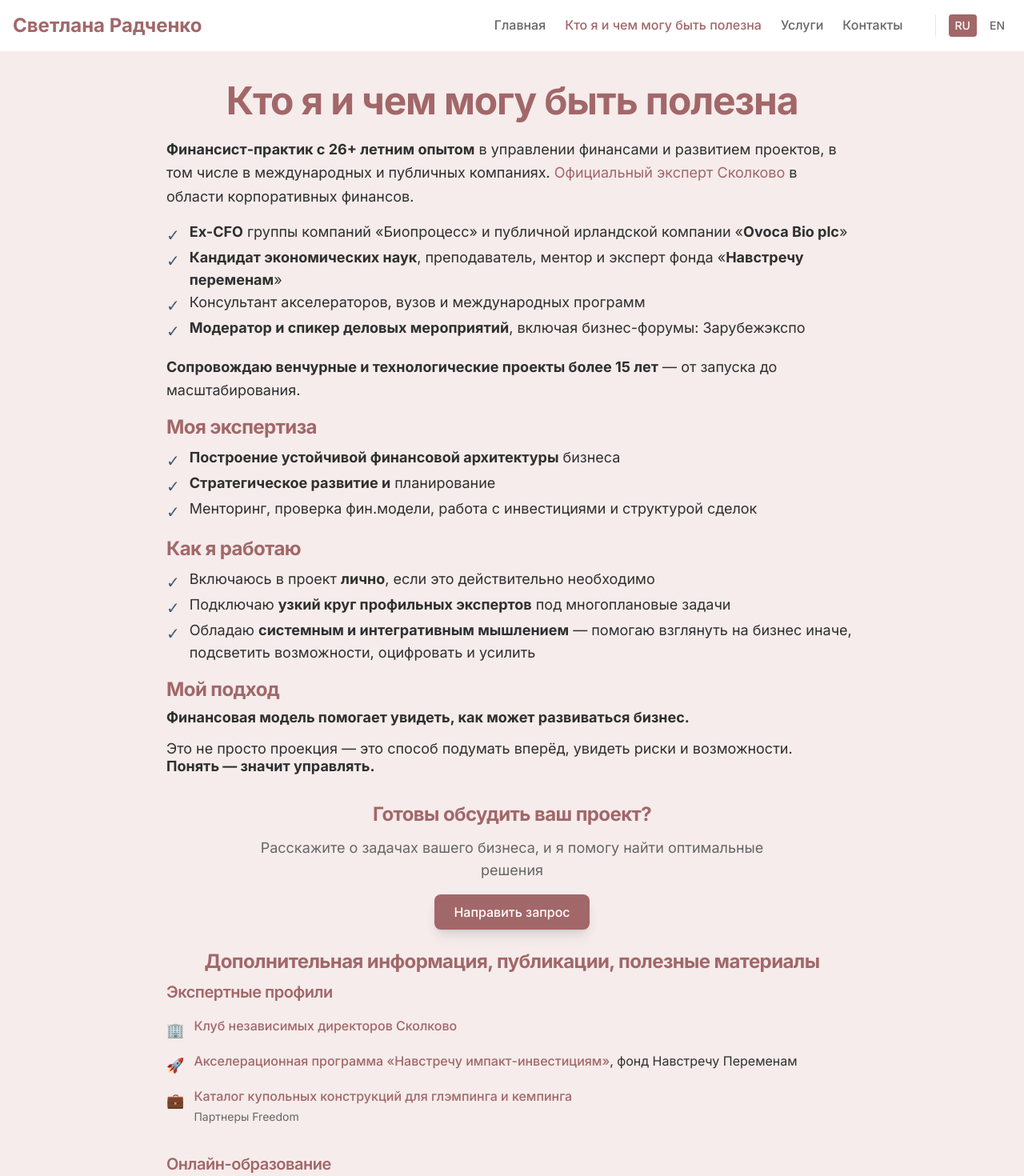
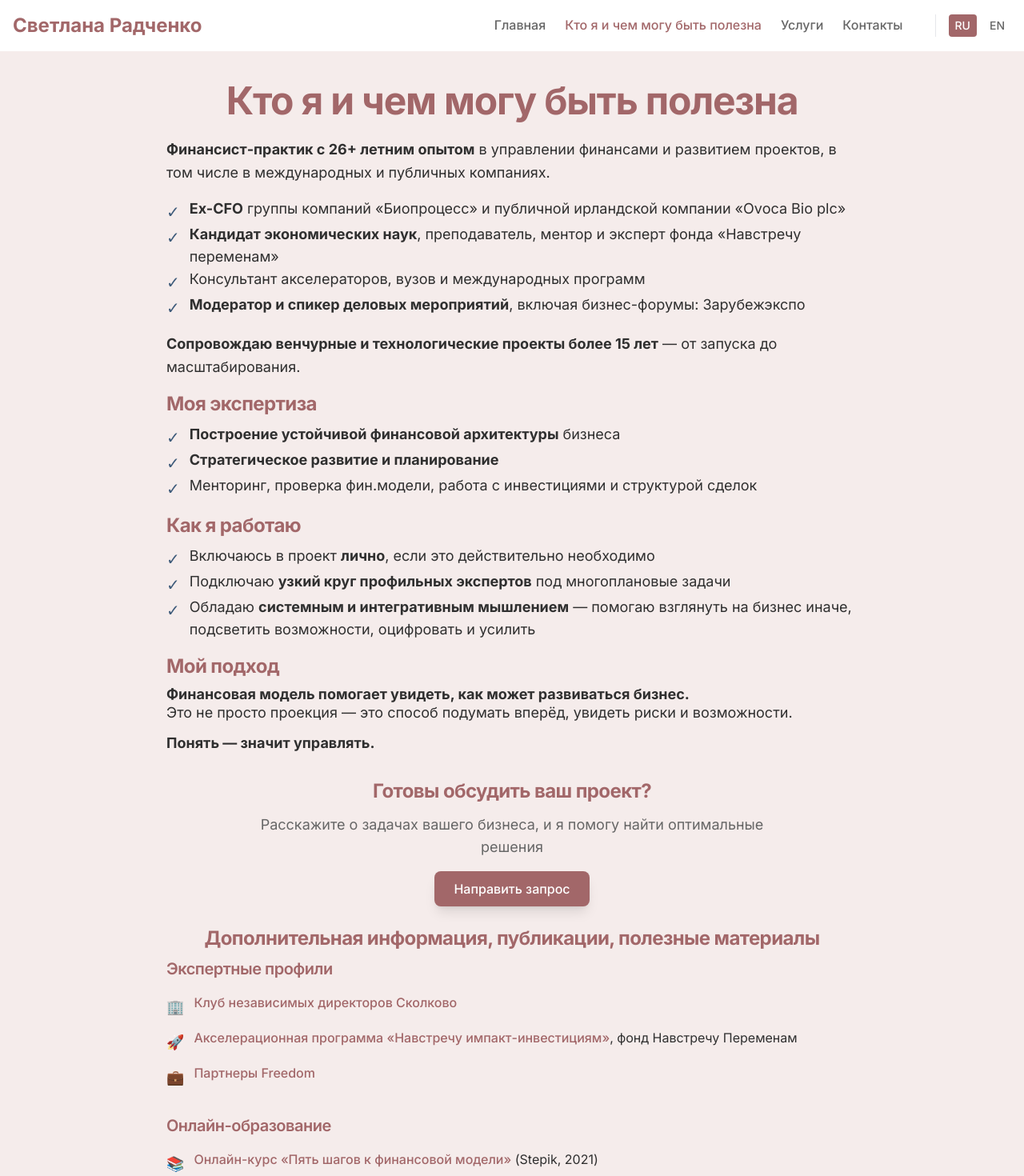
Before and after one commit to svetlanarad2030/svetlana-radchenko-landing, a Next.js app: page /about in a window 1280 px wide. Shown: the top 1470 px of the page at 80% size. Built offline with nearby package versions, Linux system fonts and the light colour scheme.

Commit message:
rollvack bold

```diff
--- a/src/app/about/page.tsx
+++ b/src/app/about/page.tsx
@@ -29,17 +29,17 @@ export default function AboutPage(): ReactElement {
             Кто я и чем могу быть полезна
           </h1>
           <p className="text-lg leading-relaxed text-text-primary mb-4">
-            <span className="font-bold">Финансист-практик с 26+ летним опытом</span> в управлении финансами и развитием проектов, в том числе в международных и публичных компаниях. <a href="https://skolkovocid.ru/experts/svetlana-radchenko/" target="_blank" rel="noopener noreferrer" className="text-brand-primary hover:underline">Официальный эксперт Сколково</a> в области корпоративных финансов.
+            <span className="font-bold">Финансист-практик с 26+ летним опытом</span> в управлении финансами и развитием проектов, в том числе в международных и публичных компаниях.
           </p>
 
           <ul className="space-y-0 text-lg text-text-primary">
             <li className="flex items-start gap-3">
               <span className="mt-1 text-xl" style={{color: '#3E5B7A'}}>✓</span>
-              <span><span className="font-bold">Ex-CFO</span> группы компаний «Биопроцесс» и публичной ирландской компании «<span className="font-bold">Ovoca Bio plc</span>»</span>
+              <span><span className="font-bold">Ex-CFO</span> группы компаний «Биопроцесс» и публичной ирландской компании «Ovoca Bio plc»</span>
             </li>
             <li className="flex items-start gap-3">
               <span className="mt-1 text-xl" style={{color: '#3E5B7A'}}>✓</span>
-              <span><span className="font-bold">Кандидат экономических наук</span>, преподаватель, ментор и эксперт фонда «<span className="font-bold">Навстречу переменам</span>»</span>
+              <span><span className="font-bold">Кандидат экономических наук</span>, преподаватель, ментор и эксперт фонда «Навстречу переменам»</span>
             </li>
             <li className="flex items-start gap-3">
               <span className="mt-1 text-xl" style={{color: '#3E5B7A'}}>✓</span>
@@ -66,7 +66,7 @@ export default function AboutPage(): ReactElement {
             </li>
             <li className="flex items-start gap-3">
               <span className="mt-1 text-xl" style={{color: '#3E5B7A'}}>✓</span>
-              <span><span className="font-bold">Стратегическое развитие и</span> планирование</span>
+              <span><span className="font-bold">Стратегическое развитие и планирование</span></span>
             </li>
             <li className="flex items-start gap-3">
               <span className="mt-1 text-xl" style={{color: '#3E5B7A'}}>✓</span>
@@ -99,9 +99,7 @@ export default function AboutPage(): ReactElement {
 
           <div className="space-y-0 text-text-primary">
             <p className="text-lg leading-tight">
-              <span className="font-bold">Финансовая модель помогает увидеть, как может развиваться бизнес.</span>
-            </p>
-            <p className="text-lg leading-tight -mt-6">
+              <span className="font-bold">Финансовая модель помогает увидеть, как может развиваться бизнес.</span><br />
               Это не просто проекция — это способ подумать вперёд, увидеть риски и возможности.
             </p>
             <p className="text-lg leading-tight">
@@ -178,9 +176,8 @@ export default function AboutPage(): ReactElement {
                       rel="noopener noreferrer"
                       className="text-brand-primary hover:underline font-medium"
                     >
-                      Каталог купольных конструкций для глэмпинга и кемпинга
-                    </a><br />
-                    <span className="text-sm text-text-secondary">Партнеры Freedom</span>
+                      Партнеры Freedom
+                    </a>
                   </span>
                 </li>
               </ul>
--- a/src/app/en/about/page.tsx
+++ b/src/app/en/about/page.tsx
@@ -29,17 +29,17 @@ export default function EnglishAboutPage(): ReactElement {
             About Me & How I Can Help
           </h1>
           <p className="text-lg leading-relaxed text-text-primary mb-4">
-            <span className="font-bold">Finance practitioner with 26+ years of experience</span> in financial management and project development, including international and public companies. <a href="https://skolkovocid.ru/experts/svetlana-radchenko/" target="_blank" rel="noopener noreferrer" className="text-brand-primary hover:underline">Official Skolkovo expert</a> in corporate finance.
+            <span className="font-bold">Finance practitioner with 26+ years of experience</span> in financial management and project development, including international and public companies.
           </p>
 
           <ul className="space-y-0 text-lg text-text-primary">
             <li className="flex items-start gap-3">
               <span className="mt-1 text-xl" style={{color: '#3E5B7A'}}>✓</span>
-              <span><span className="font-bold">Ex-CFO</span> of Bioprocess Group and Irish public company <span className="font-bold">Ovoca Bio plc</span></span>
+              <span><span className="font-bold">Ex-CFO</span> of Bioprocess Group and Irish public company Ovoca Bio plc</span>
             </li>
             <li className="flex items-start gap-3">
               <span className="mt-1 text-xl" style={{color: '#3E5B7A'}}>✓</span>
-              <span><span className="font-bold">PhD in Economics</span>, lecturer, mentor and expert at <span className="font-bold">Towards Change</span> foundation</span>
+              <span><span className="font-bold">PhD in Economics</span>, lecturer, mentor and expert at Towards Change foundation</span>
             </li>
             <li className="flex items-start gap-3">
               <span className="mt-1 text-xl" style={{color: '#3E5B7A'}}>✓</span>
@@ -66,7 +66,7 @@ export default function EnglishAboutPage(): ReactElement {
             </li>
             <li className="flex items-start gap-3">
               <span className="mt-1 text-xl" style={{color: '#3E5B7A'}}>✓</span>
-              <span><span className="font-bold">Strategic development and</span> planning</span>
+              <span><span className="font-bold">Strategic development and planning</span></span>
             </li>
             <li className="flex items-start gap-3">
               <span className="mt-1 text-xl" style={{color: '#3E5B7A'}}>✓</span>
@@ -99,9 +99,7 @@ export default function EnglishAboutPage(): ReactElement {
 
           <div className="space-y-0 text-text-primary">
             <p className="text-lg leading-tight">
-              <span className="font-bold">A financial model helps see how a business can develop.</span>
-            </p>
-            <p className="text-lg leading-tight -mt-6">
+              <span className="font-bold">A financial model helps see how a business can develop.</span><br />
               It's not just a projection — it's a way to think ahead, see risks and opportunities.
             </p>
             <p className="text-lg leading-tight">
@@ -178,9 +176,8 @@ export default function EnglishAboutPage(): ReactElement {
                       rel="noopener noreferrer"
                       className="text-brand-primary hover:underline font-medium"
                     >
-                      Dome Structures Catalog for Glamping and Camping
-                    </a><br />
-                    <span className="text-sm text-text-secondary">Freedom Partners</span>
+                      Freedom Partners
+                    </a>
                   </span>
                 </li>
               </ul>
```
